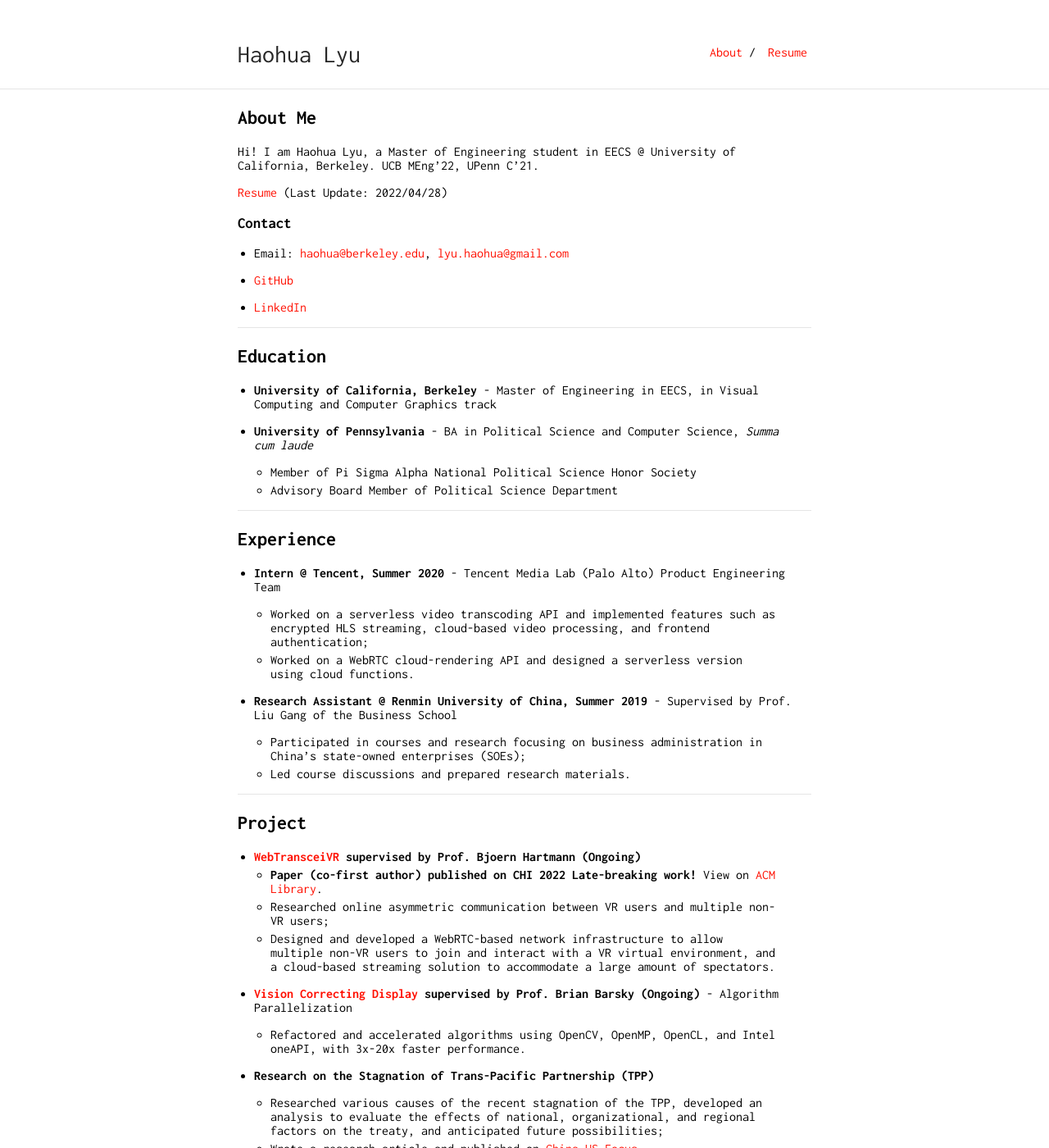
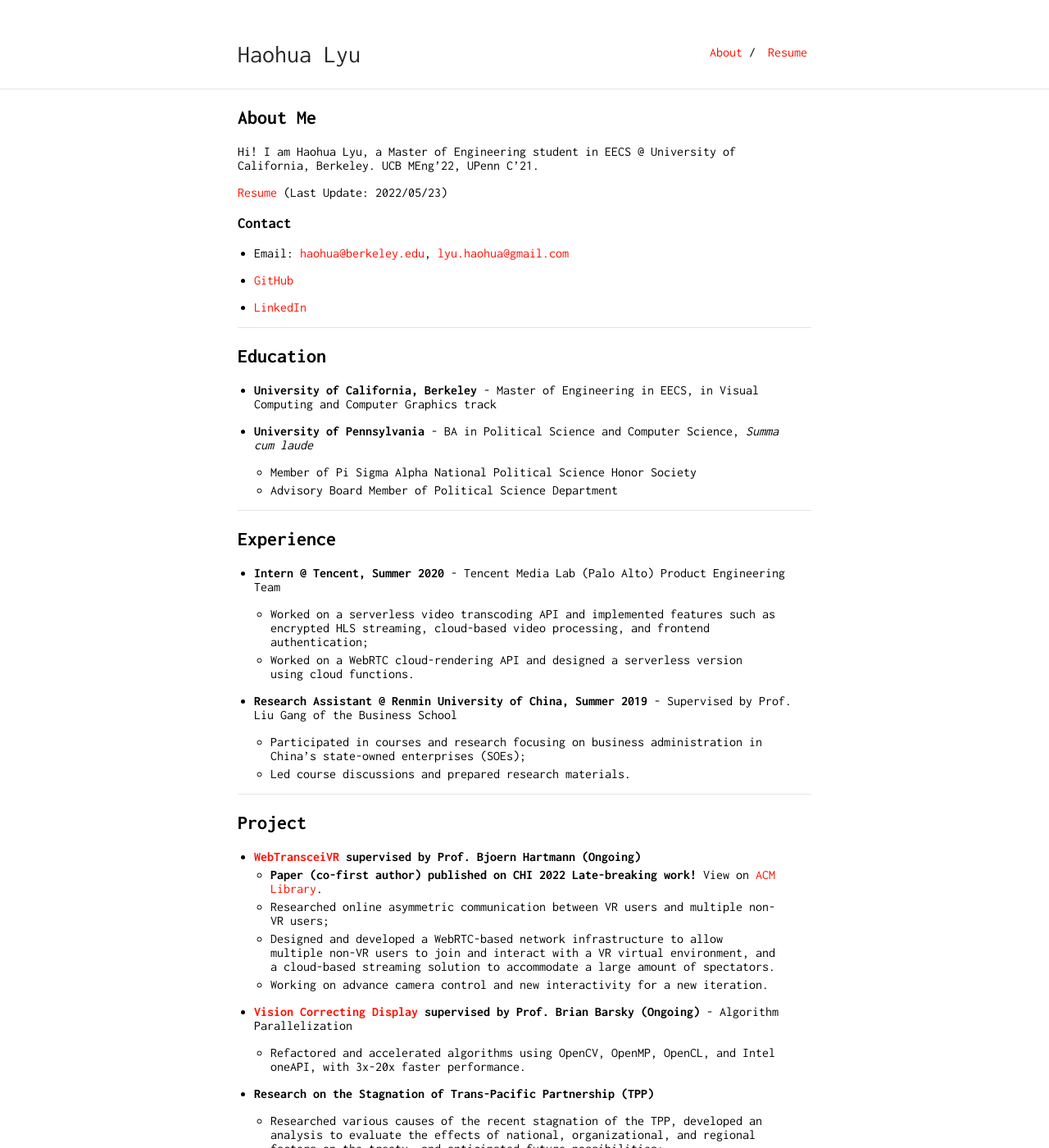
Before and after one commit to Haohua-Lyu/haohua-lyu.github.io, a Jekyll site: the page built from index.md, in a window 1280 px wide and 1400 px high. Shown: the whole window at 82% size. Built offline with Jekyll 4.4.1, drawn with Linux system fonts in a browser that asks for light colours.

Commit message:
Update resume

```diff
--- a/_config.yml
+++ b/_config.yml
@@ -22,4 +22,4 @@ nav:
  - name: "About"
    link: "/"
  - name: "Resume"
-   link: "Haohua_Lyu_Resume_EN_2022_04_T.pdf"
+   link: "Haohua_Lyu_Resume_EN_2022_05_T.pdf"
--- a/index.md
+++ b/index.md
@@ -9,7 +9,7 @@ layout: default
 
 Hi! I am Haohua Lyu, a Master of Engineering student in EECS @ University of California, Berkeley. UCB MEng'22, UPenn C'21.
 
-[Resume](Haohua_Lyu_Resume_EN_2022_04_T.pdf) (Last Update: 2022/04/28)
+[Resume](Haohua_Lyu_Resume_EN_2022_05_T.pdf) (Last Update: 2022/05/23)
 
 ### Contact
 
@@ -51,6 +51,7 @@ Hi! I am Haohua Lyu, a Master of Engineering student in EECS @ University of Cal
   - **Paper (co-first author) published on CHI 2022 Late-breaking work!** View on [ACM Library](https://dl.acm.org/doi/abs/10.1145/3491101.3519816).
   - Researched online asymmetric communication between VR users and multiple non-VR users;
   - Designed and developed a WebRTC-based network infrastructure to allow multiple non-VR users to join and interact with a VR virtual environment, and a cloud-based streaming solution to accommodate a large amount of spectators.
+  - Working on advance camera control and new interactivity for a new iteration.
 
 * **[Vision Correcting Display](https://barskygroup.wixsite.com/home) supervised by Prof. Brian Barsky (Ongoing)** - Algorithm Parallelization
 
```
Also changed, not shown: 2 other files.
